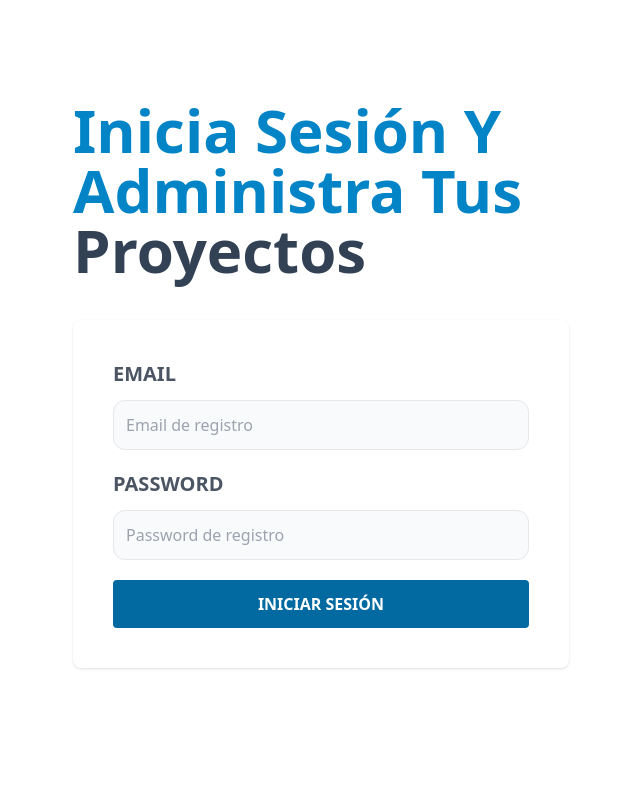
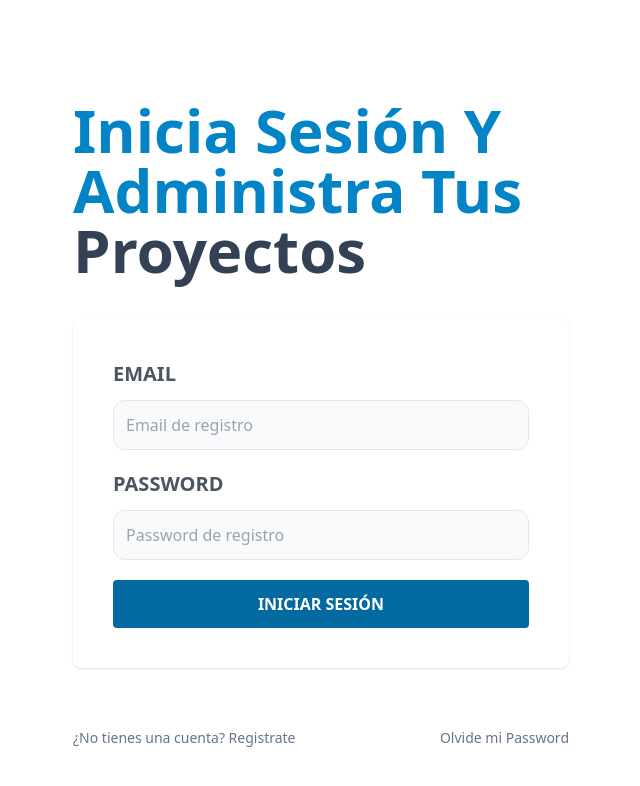
Before and after one commit to martin0123478/UpTask_MERN_Frontend, a React app: page / in a window 1280 px wide. Shown: the top 786 px of the page, without its empty margins (319-959 px from the left). Built offline with nearby package versions, Linux system fonts and the light colour scheme; the HTML template or start-up script is replaced by a standard one.

Commit message:
feat:Link to register and forget password

```diff
--- a/src/paginas/Login.jsx
+++ b/src/paginas/Login.jsx
@@ -1,4 +1,4 @@
-
+import {Link} from 'react-router-dom'
 
 const Login = () => {
   return (
@@ -31,6 +31,22 @@ const Login = () => {
         className="bg-sky-700 w-full py-3 text-white uppercase font-bold rounded mb-5
         hover:cursor-pointer hover:bg-sky-800 transition-colors"/>
     </form>
+    <nav className="lg:flex lg:justify-between">
+        <Link
+        className='block
+        text-center my-5 text-slate-500 upercase text-sm'
+        to="registrar"
+        >¿No tienes una cuenta? Registrate
+        </Link>
+
+        <Link
+        className='block
+        text-center my-5 text-slate-500 upercase text-sm'
+        to="olvide-password"
+        >Olvide mi Password
+        </Link>
+
+    </nav>
    </>
   )
 }
```
